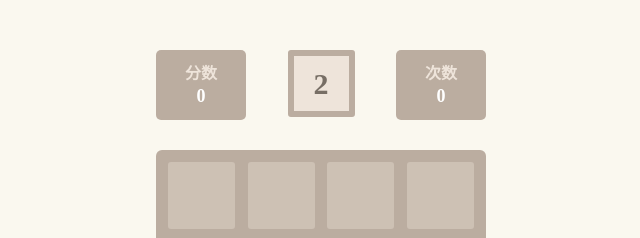
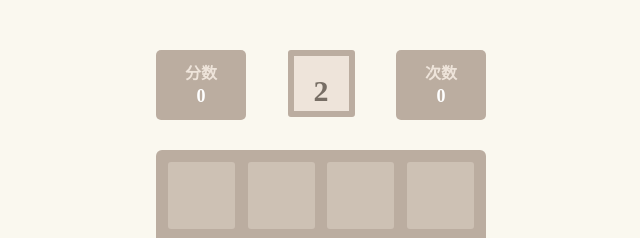
Before and after one commit to Tux123233/tux123233.github.io, a plain HTML site: page index.html in a window 1280 px wide. Shown: the top 238 px of the page, 319-959 px from the left. Drawn offline with Linux system fonts and the light colour scheme; a web font is replaced by a local one.

Commit message:
Update style.css

```diff
--- a/style.css
+++ b/style.css
@@ -69,7 +69,7 @@ body{
     border-radius: 3px;
 
     text-align: center;
-    line-height: 55px;
+    line-height: 70px;
     font-size: 30px;
     font-weight: bolder;
     color: var(--fontcolor);
```
